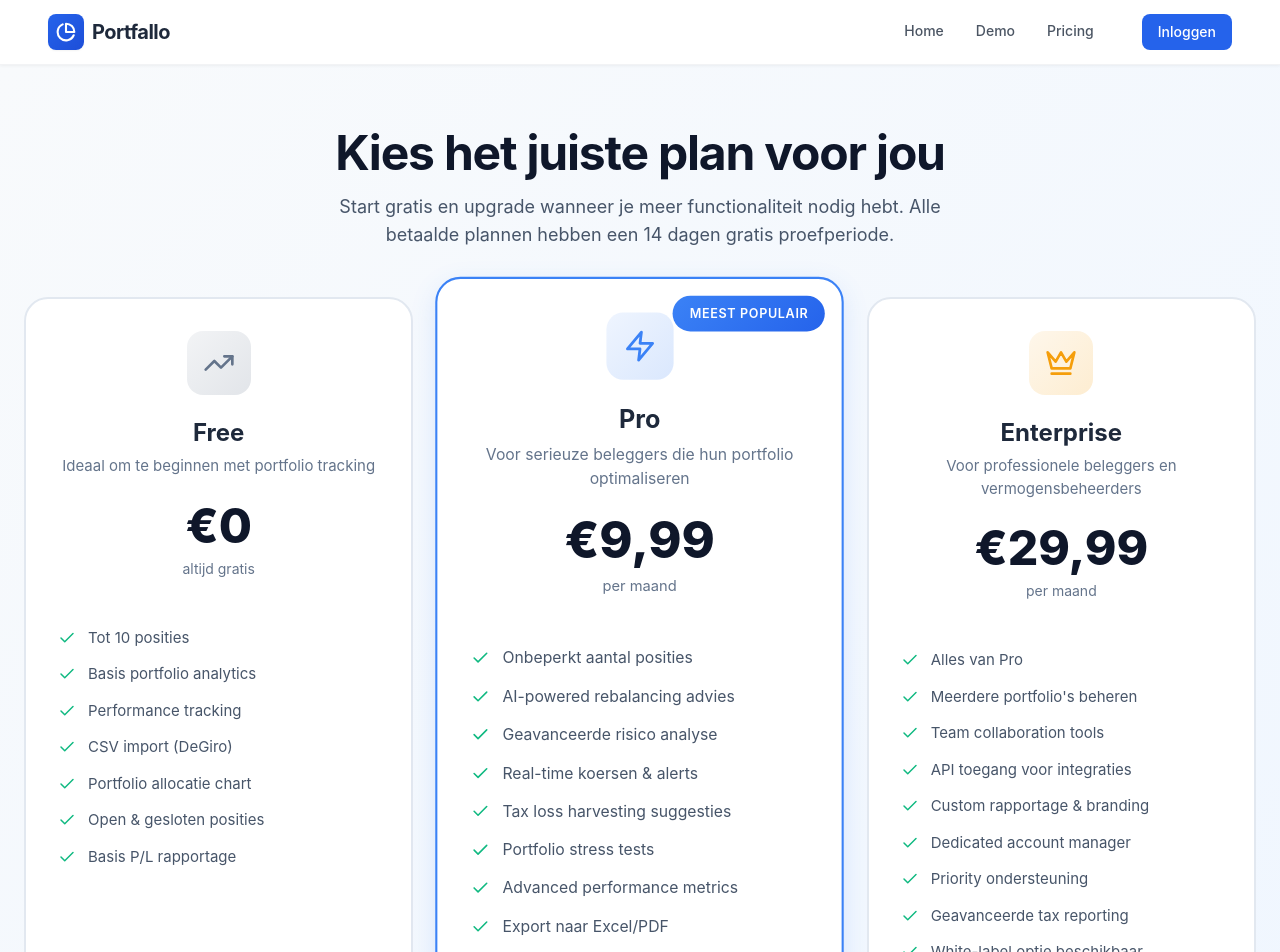
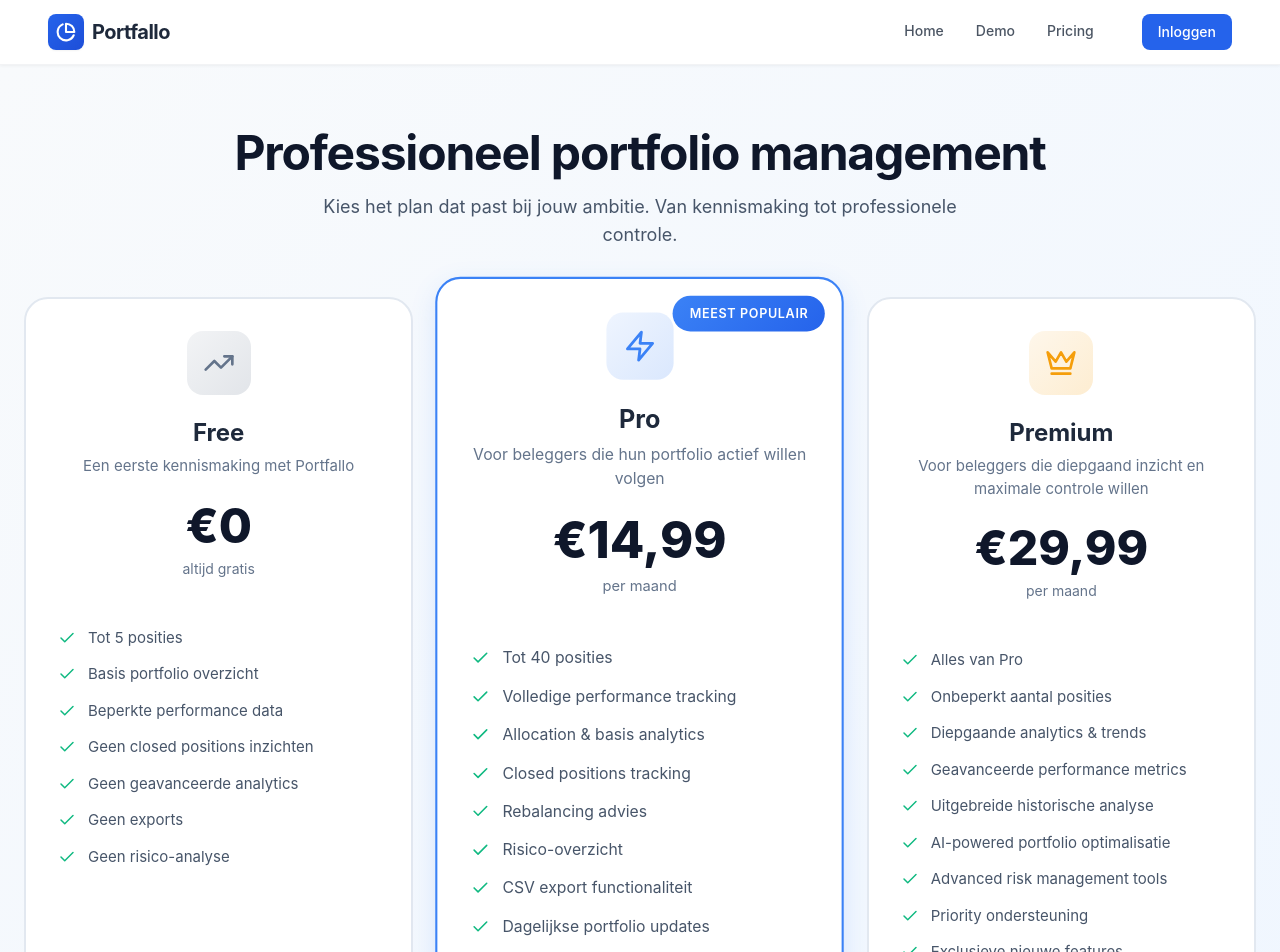
Before and after one commit to Swenvh/Portfallo-Final, a React (Vite) app in the folder project-bolt-github-pkwrl7gt/project/: page /upgrade in a window 1280 px wide. Shown: the top 952 px of the page. Built offline with nearby package versions, Linux system fonts and the light colour scheme; no server answers.

Commit message:
Updated UpgradePage.jsx

```diff
--- a/project-bolt-github-pkwrl7gt/project/src/pages/Homepage.jsx
+++ b/project-bolt-github-pkwrl7gt/project/src/pages/Homepage.jsx
@@ -19,8 +19,8 @@ export default function HomePage() {
           </h1>
 
           <p className="hero-subtitle-modern">
-            Analyseer je beleggingen, track performance in real-time en krijg waardevolle inzichten
-            om betere beslissingen te maken. Alles wat je nodig hebt op één plek.
+            Professioneel portfolio management voor serieuze beleggers.
+            Track performance, analyseer risico's en krijg diepgaande inzichten om betere beslissingen te maken.
           </p>
 
           <div className="hero-cta-modern">
@@ -66,25 +66,25 @@ export default function HomePage() {
       <section className="features-showcase">
         <div className="features-showcase-inner">
           <div className="showcase-header">
-            <div className="showcase-badge">Investeer als een PRO</div>
+            <div className="showcase-badge">Voor serieuze beleggers</div>
             <h2 className="showcase-title">
-              Unlock the Tools
+              Professionele tools
               <br />
-              <span className="showcase-title-highlight">Serious Investors Love</span>
+              <span className="showcase-title-highlight">die échte waarde leveren</span>
             </h2>
           </div>
 
           <div className="features-layout">
           <div className="feature-box feature-box-large">
             <div className="feature-box-content">
-              <h3>Deep Portfolio Insights</h3>
+              <h3>Diepgaande Portfolio Analytics</h3>
               <p>
-                Transformeer data in beslissingen met Portfolio Insights. PRO gebruikers krijgen toegang tot
-                krachtige modules die helderheid en vertrouwen geven aan je portfolio. Voor de volledige set
-                van geavanceerde analytics modules, upgrade naar PRO+ en ontgrendel diepere inzichten.
+                Transformeer data in actie met geavanceerde analytics. PRO-gebruikers krijgen toegang tot
+                performance tracking, risico-analyse en rebalancing advies. Voor volledige controle en
+                uitgebreide historische analyse is Premium beschikbaar.
               </p>
               <Link to="/demo" className="explore-link">
-                Explore Insights <ArrowRight size={16} />
+                Bekijk mogelijkheden <ArrowRight size={16} />
               </Link>
             </div>
             <div className="feature-box-visual">
@@ -96,10 +96,10 @@ export default function HomePage() {
 
           <div className="feature-box feature-box-medium">
             <div className="feature-box-content">
-              <h3>Assets Tracked</h3>
+              <h3>Schaalbare Asset Tracking</h3>
               <p>
-                Eén plek voor al je investeringen. Met PRO kun je tot 40 assets in één portfolio tracken.
-                Upgrade naar PRO+ voor onbeperkte asset tracking.
+                Van starter tot professionele portfolio's. Free-accounts zijn beperkt tot kennismaking.
+                PRO biedt uitgebreide tracking, Premium verwijdert alle limieten.
               </p>
             </div>
             <div className="feature-box-visual-small">
@@ -109,10 +109,10 @@ export default function HomePage() {
 
           <div className="feature-box feature-box-medium">
             <div className="feature-box-content">
-              <h3>Asset Analytics</h3>
+              <h3>Geavanceerde Inzichten</h3>
               <p>
-                Blijf voor op de curve met Asset Analytics. Krijg heldere verklaringen voor marktbewegingen
-                en zie insider trades, wat je de context geeft om vol vertrouwen te handelen.
+                Voor volledige inzichten is een upgrade vereist. PRO-gebruikers krijgen toegang tot
+                performance metrics en risico-analyse. Premium biedt diepgaande trends en optimalisatie-tools.
               </p>
             </div>
             <div className="feature-box-visual-small">
--- a/project-bolt-github-pkwrl7gt/project/src/pages/UpgradePage.jsx
+++ b/project-bolt-github-pkwrl7gt/project/src/pages/UpgradePage.jsx
@@ -10,17 +10,17 @@ export default function UpgradePage() {
       name: "Free",
       price: "€0",
       period: "altijd gratis",
-      description: "Ideaal om te beginnen met portfolio tracking",
+      description: "Een eerste kennismaking met Portfallo",
       icon: TrendingUp,
       iconColor: "#64748b",
       features: [
-        "Tot 10 posities",
-        "Basis portfolio analytics",
-        "Performance tracking",
-        "CSV import (DeGiro)",
-        "Portfolio allocatie chart",
-        "Open & gesloten posities",
-        "Basis P/L rapportage"
+        "Tot 5 posities",
+        "Basis portfolio overzicht",
+        "Beperkte performance data",
+        "Geen closed positions inzichten",
+        "Geen geavanceerde analytics",
+        "Geen exports",
+        "Geen risico-analyse"
       ],
       cta: "Huidige plan",
       ctaVariant: "outline",
@@ -28,47 +28,48 @@ export default function UpgradePage() {
     },
     {
       name: "Pro",
-      price: "€9,99",
+      price: "€14,99",
       period: "per maand",
-      description: "Voor serieuze beleggers die hun portfolio optimaliseren",
+      description: "Voor beleggers die hun portfolio actief willen volgen",
       icon: Zap,
       iconColor: "#3b82f6",
       popular: true,
       features: [
-        "Onbeperkt aantal posities",
-        "AI-powered rebalancing advies",
-        "Geavanceerde risico analyse",
-        "Real-time koersen & alerts",
-        "Tax loss harvesting suggesties",
-        "Portfolio stress tests",
-        "Advanced performance metrics",
-        "Export naar Excel/PDF",
+        "Tot 40 posities",
+        "Volledige performance tracking",
+        "Allocation & basis analytics",
+        "Closed positions tracking",
+        "Rebalancing advies",
+        "Risico-overzicht",
+        "CSV export functionaliteit",
+        "Dagelijkse portfolio updates",
         "Email ondersteuning"
       ],
-      cta: "Start gratis proefperiode",
+      cta: "Kies Pro",
       ctaVariant: "primary",
       onClick: true
     },
     {
-      name: "Enterprise",
+      name: "Premium",
       price: "€29,99",
       period: "per maand",
-      description: "Voor professionele beleggers en vermogensbeheerders",
+      description: "Voor beleggers die diepgaand inzicht en maximale controle willen",
       icon: Crown,
       iconColor: "#f59e0b",
       features: [
         "Alles van Pro",
-        "Meerdere portfolio's beheren",
-        "Team collaboration tools",
-        "API toegang voor integraties",
-        "Custom rapportage & branding",
-        "Dedicated account manager",
+        "Onbeperkt aantal posities",
+        "Diepgaande analytics & trends",
+        "Geavanceerde performance metrics",
+        "Uitgebreide historische analyse",
+        "AI-powered portfolio optimalisatie",
+        "Advanced risk management tools",
         "Priority ondersteuning",
-        "Geavanceerde tax reporting",
-        "White-label optie beschikbaar"
+        "Exclusieve nieuwe features"
       ],
-      cta: "Contact opnemen",
-      ctaVariant: "secondary"
+      cta: "Kies Premium",
+      ctaVariant: "secondary",
+      onClick: true
     }
   ];
 
@@ -77,11 +78,10 @@ export default function UpgradePage() {
       <div className="max-w-7xl mx-auto px-4 md:px-6 py-12 md:py-16">
         <div className="text-center mb-12">
           <h1 className="text-4xl md:text-5xl font-bold text-slate-900 mb-4">
-            Kies het juiste plan voor jou
+            Professioneel portfolio management
           </h1>
           <p className="text-lg text-slate-600 max-w-2xl mx-auto">
-            Start gratis en upgrade wanneer je meer functionaliteit nodig hebt.
-            Alle betaalde plannen hebben een 14 dagen gratis proefperiode.
+            Kies het plan dat past bij jouw ambitie. Van kennismaking tot professionele controle.
           </p>
         </div>
 
```
